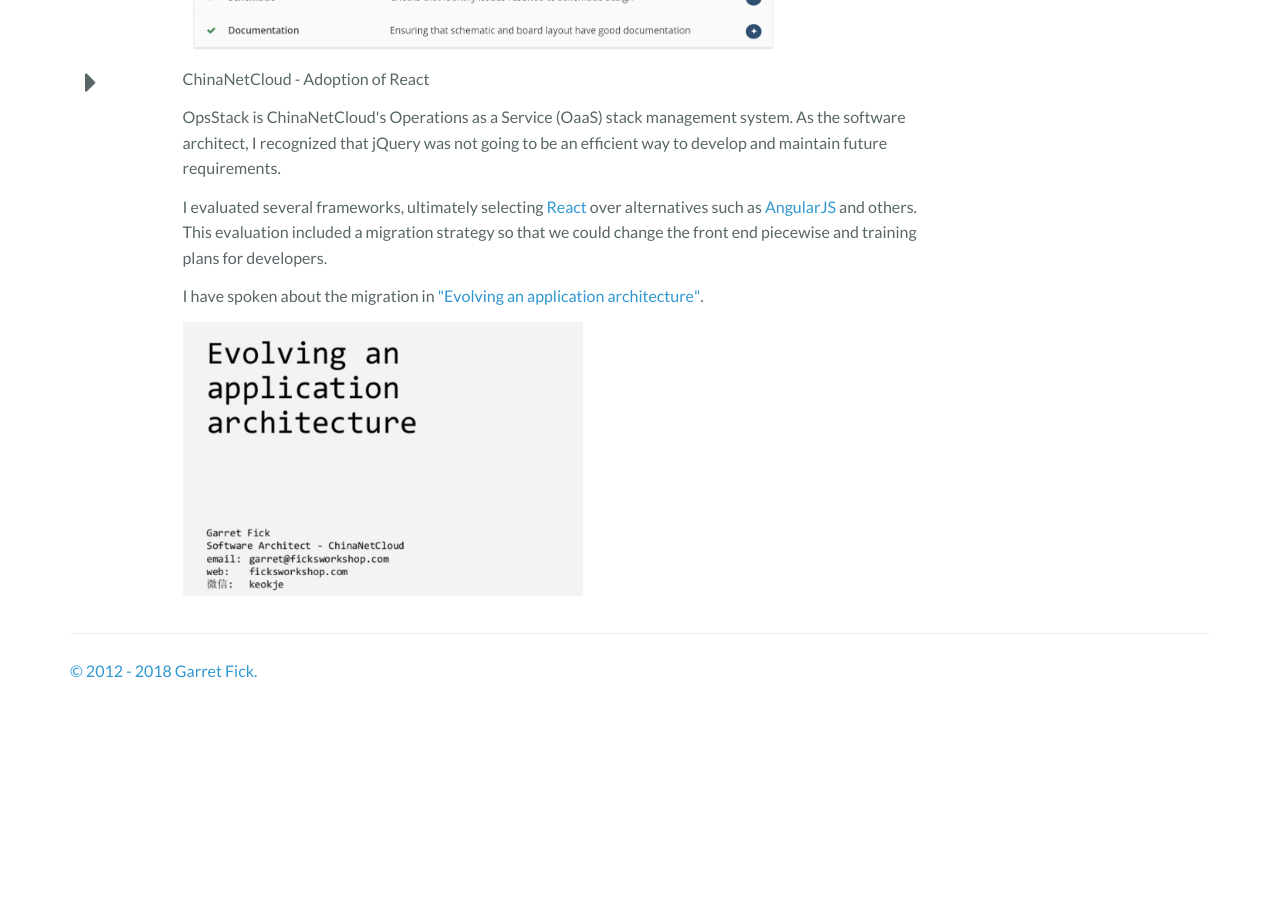
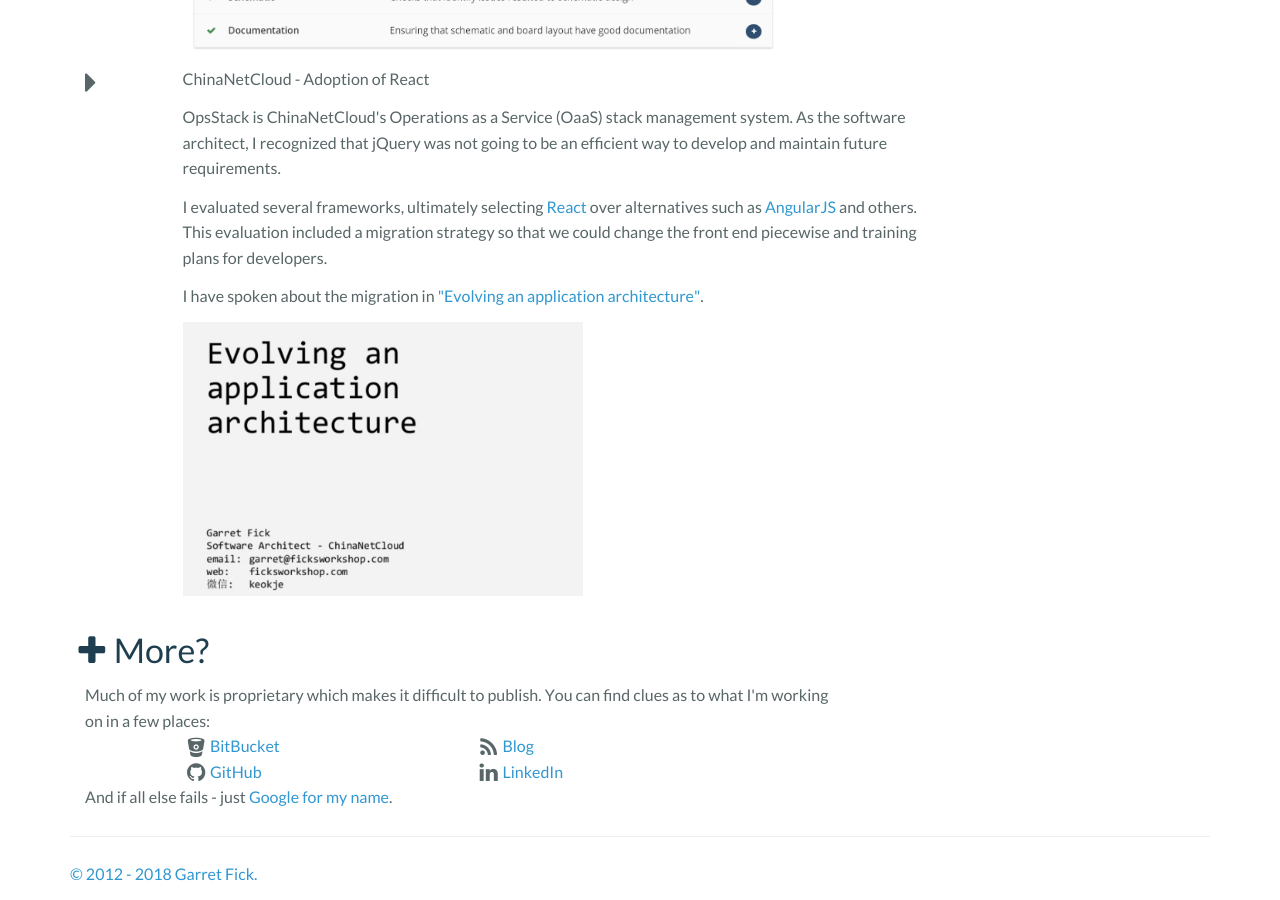
Before and after one commit to garretfick/garretfick.github.io, a Jekyll site: the page built from portfolio/index.html, in a window 1280 px wide and 900 px high, scrolled down 2594 px. Built offline with Jekyll 4.4.1, drawn with Linux system fonts in a browser that asks for light colours; before the commit the page ends 3291 px from its top, so only the background shows below that.

Commit message:
Add a more section

```diff
--- a/portfolio/index.html
+++ b/portfolio/index.html
@@ -215,6 +215,28 @@
         </div>
     </div>
 
+    <div class="row">
+        <h2><i class="fa fa-plus fa-fw" aria-hidden="true"></i>More?</h2>
+    </div>
 
+    <div class="row">
+        <div class="col-md-8">
+            Much of my work is proprietary which makes it difficult to publish.
+            You can find clues as to what I'm working on in a few places:
+        </div>
+    </div>
+    <div class="row">
+        <div class="col-md-2 col-md-offset-1">
+            <div><span class="fa fa-bitbucket fa-lg fa-fw" aria-hidden="true"></span><a href="https://bitbucket.org/garretfick">BitBucket</a></div>
+            <div><span class="fa fa-github fa-lg fa-fw" aria-hidden="true"></span><a href="https://github.org/garretfick">GitHub</a></div>
+        </div>
+        <div class="col-md-2 col-md-offset-1">
+            <div><span class="fa fa-rss fa-lg fa-fw" aria-hidden="true"></span><a href="/blog">Blog</a></div>
+            <div><span class="fa fa-linkedin fa-lg fa-fw" aria-hidden="true"></span><a href="https://linkedin.com/in/garretfick">LinkedIn</a></div>
+        </div>
+    </div>
 
+    <div class="row col-md-4">
+        And if all else fails - just <a href="https://www.google.com/search?q=%22Garret+Fick%22">Google for my name</a>.
+    </div>
 </div>
```
